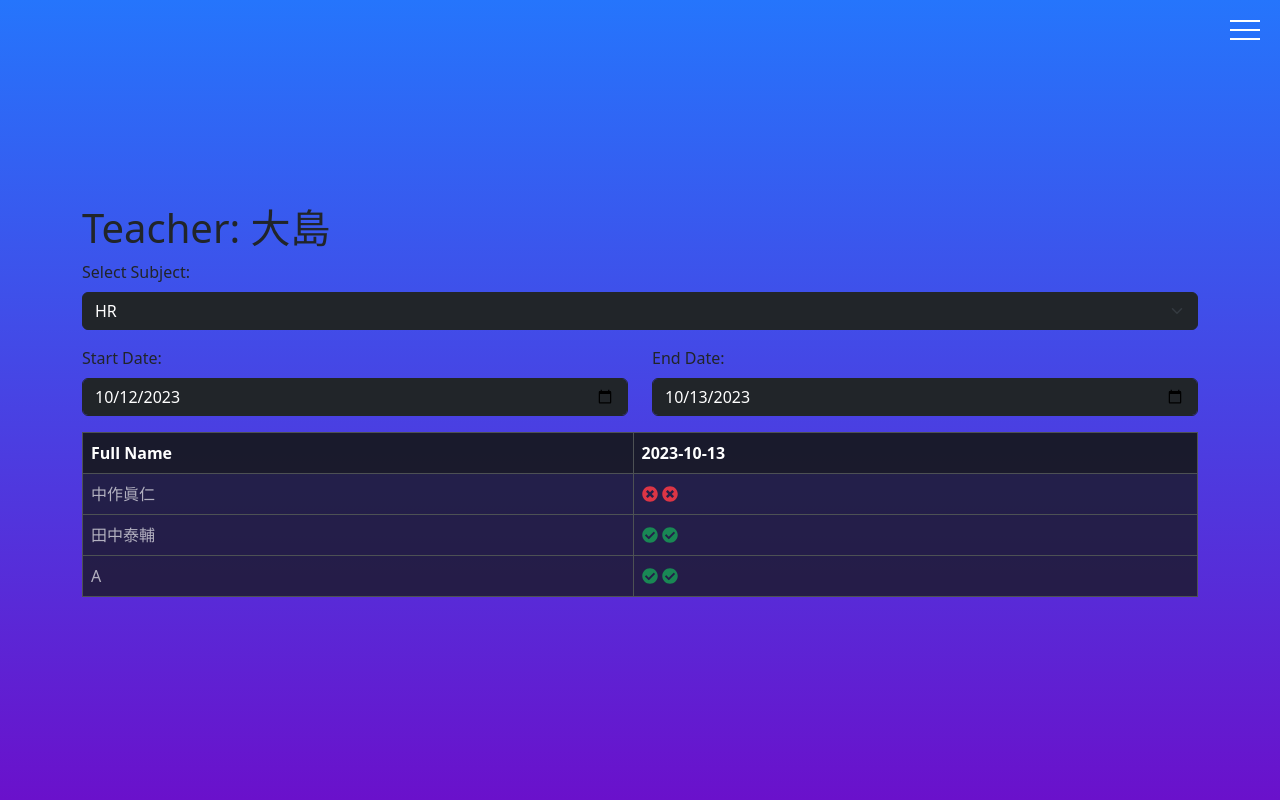
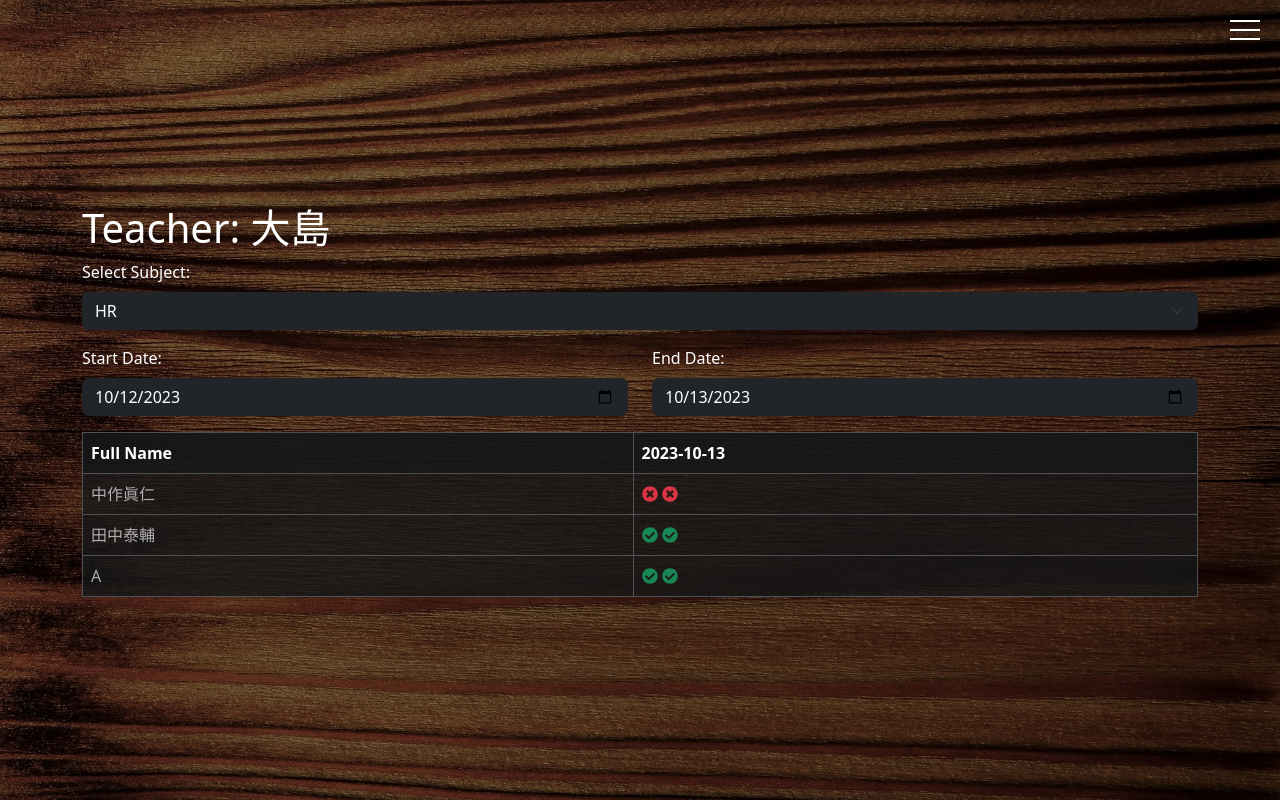
Before and after one commit to n-manato/AttendanceApp, a Django app: page /atbook/teacherslist/ in a window 1280 px wide. Run offline with Django 4.2, Linux system fonts and the light colour scheme; a user stored in the database is signed in; data comes from the database, SQL or seed files in the repository; both versions use the stored data as it was after the commit; some libraries are stand-ins or nearby versions.

Commit message:
last commit

```diff
--- a/mysite/ATbook/templates/Teacherslist.html
+++ b/mysite/ATbook/templates/Teacherslist.html
@@ -18,11 +18,11 @@
                         <div class="container">
                             <div class="row justify-content-center">
                                 <div class="col-12">
-                                    <h1>Teacher: {{ teacher }}</h1>
+                                    <h1 style="color: white;">Teacher: {{ teacher }}</h1>
                                     <form method="POST" id="select-form">
                                         {% csrf_token %}
                                         <div class="mb-3">
-                                            <label for="subject-select" class="form-label">Select Subject:</label>
+                                            <label for="subject-select" class="form-label" style="color: white;">Select Subject:</label>
                                             <select class="form-select bg-dark text-white border-dark"
                                                     id="subject-select"
                                                     name="subject">
@@ -38,7 +38,7 @@
                                         <div class="row">
                                             <div class="col">
                                                 <div class="form-group">
-                                                    <label for="start-date" class="form-label">Start Date:</label>
+                                                    <label for="start-date" class="form-label" style="color: white;">Start Date:</label>
                                                     <input type="date"
                                                            class="form-control bg-dark text-white border-dark"
                                                            id="start_date"
@@ -48,7 +48,7 @@
                                             </div>
                                             <div class="col">
                                                 <div class="form-group">
-                                                    <label for="end-date" class="form-label">End Date:</label>
+                                                    <label for="end-date" class="form-label" style="color: white;">End Date:</label>
                                                     <input type="date"
                                                            class="form-control bg-dark text-white border-dark"
                                                            id="end_date"
--- a/mysite/ATbook/templates/base.html
+++ b/mysite/ATbook/templates/base.html
@@ -23,22 +23,8 @@
 
       body,
       .gradient-custom-2 {
-        /* fallback for old browsers */
-        background: #6a11cb;
-
-        /* Chrome 10-25, Safari 5.1-6 */
-        background: -webkit-linear-gradient(
-          to top,
-          rgba(106, 17, 203, 1),
-          rgba(37, 117, 252, 1)
-        );
-
-        /* W3C, IE 10+/ Edge, Firefox 16+, Chrome 26+, Opera 12+, Safari 7+ */
-        background: linear-gradient(
-          to top,
-          rgba(106, 17, 203, 1),
-          rgba(37, 117, 252, 1)
-        );
+        background-image: linear-gradient(rgba(0,0,0,0.4),rgba(0,0,0,0.4)),url("/static/img/grain.jpeg");
+        background-size: cover;
       }
 
       .table-container {
```
Also changed, not shown: mysite/ATbook/templates/Attenddef.html (+69 -3 lines), mysite/ATbook/templates/Studentslist.html (+4 -4 lines), mysite/ATbook/static/img/grain.jpeg (renamed from mysite/ATbook/static/img/IMG_0354.jpeg), mysite/db.sqlite3.
